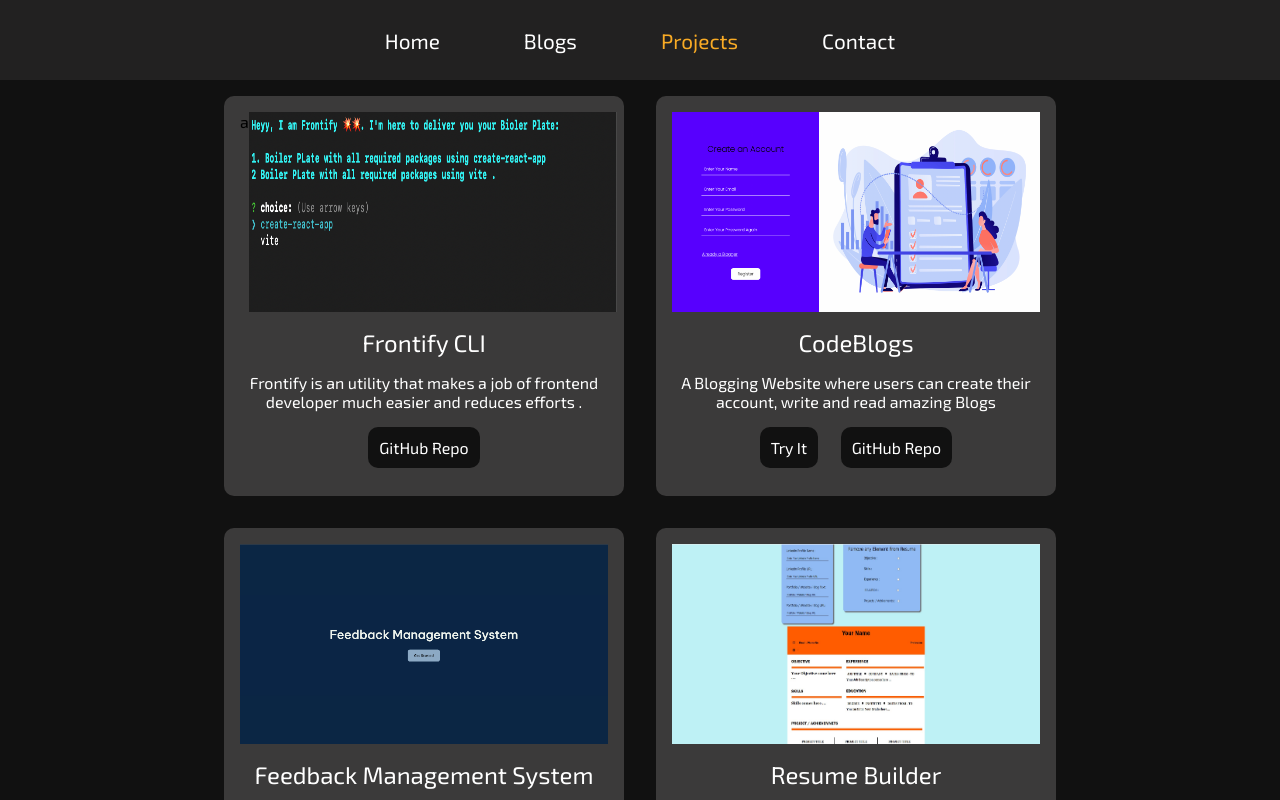
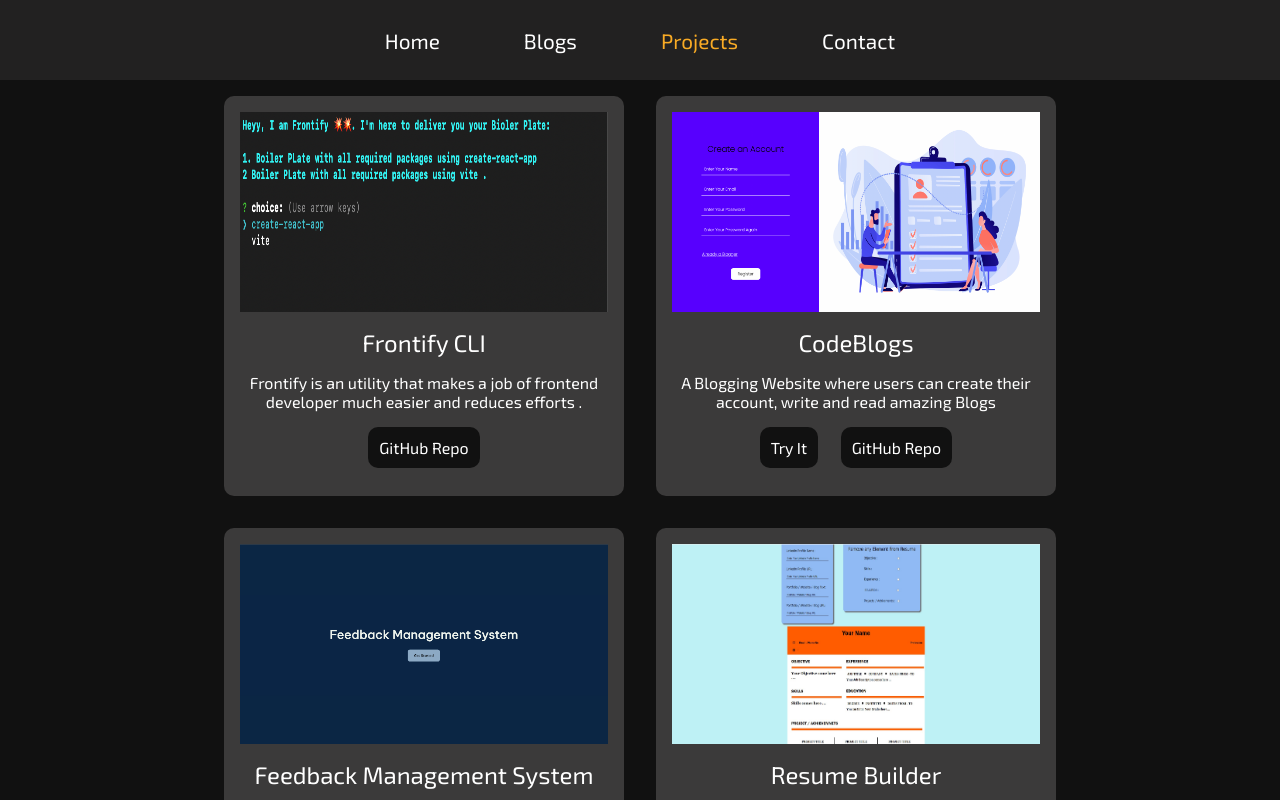
Before and after one commit to Hrushikesh41/hrushikesh-dev, a React (Create React App) app: page /projects in a window 1280 px wide. Shown: the top 800 px of the page. Built offline with nearby package versions, Linux system fonts and the light colour scheme.

Commit message:
minor changes

```diff
--- a/src/Projects.jsx
+++ b/src/Projects.jsx
@@ -12,7 +12,7 @@ const Projects = () => {
 
             <div className="main_div">
             <div className="projectCard" id="first">
-                <div className="projectImg">a
+                <div className="projectImg">
                     <img src={frontify} alt="Nothing to Show" />
                 </div>
                 <div className="projectDetails">
```
